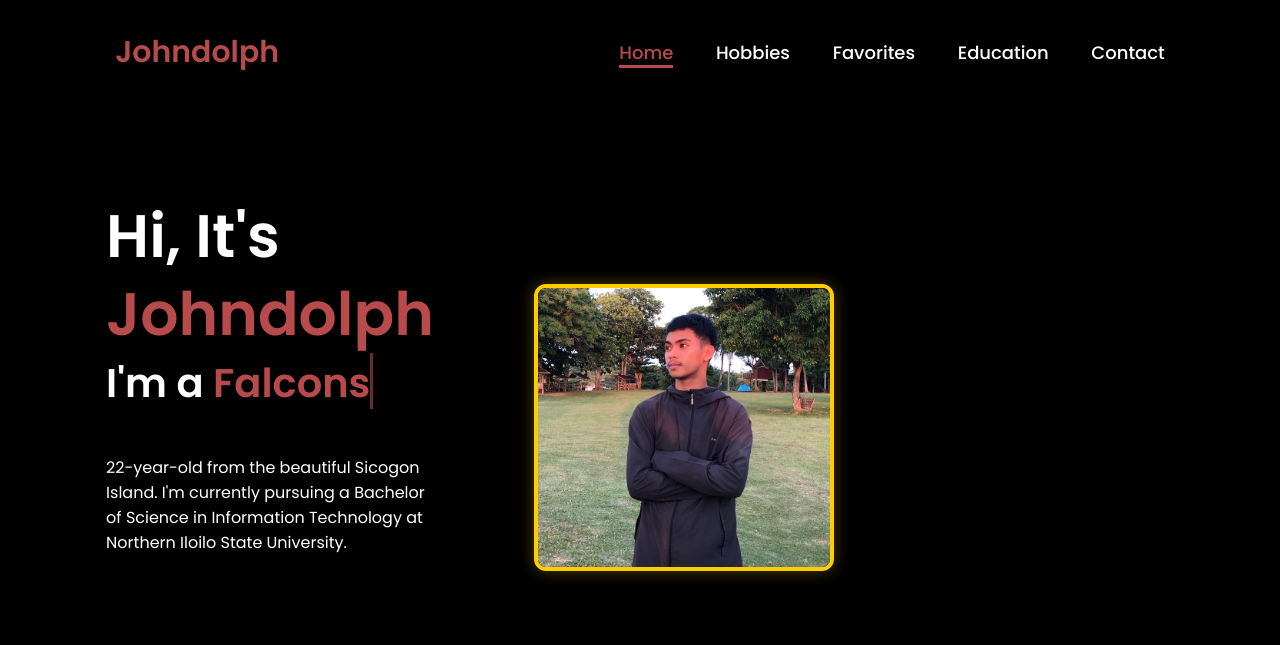
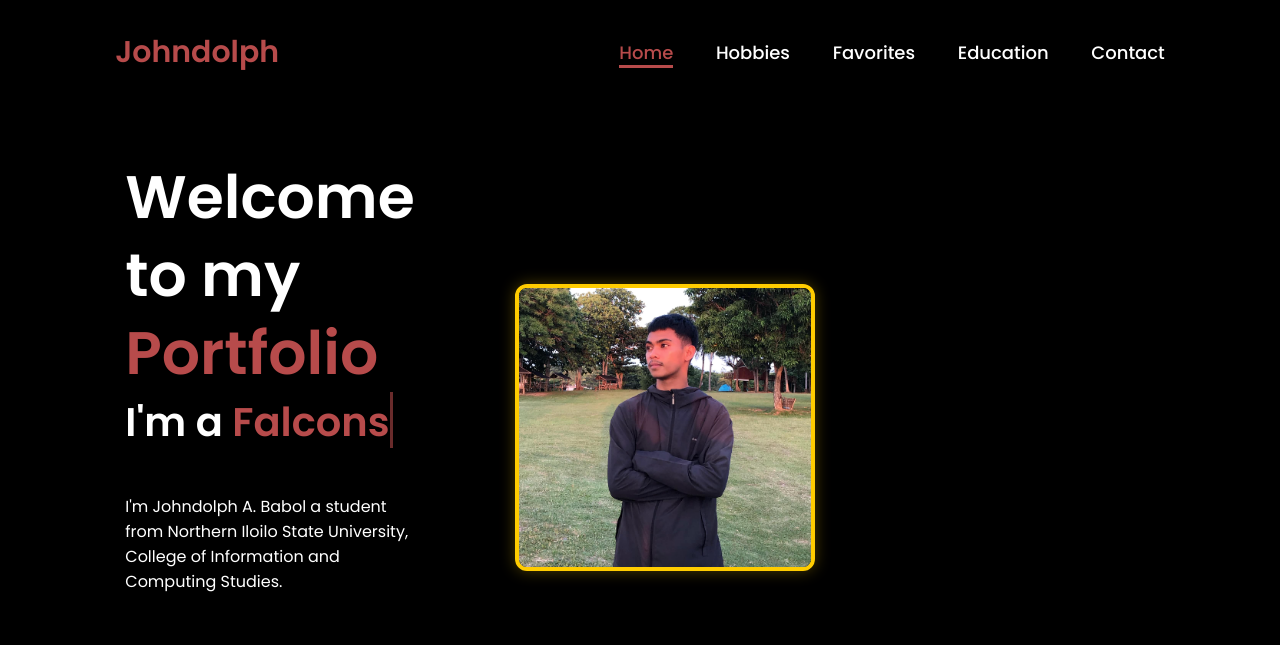
Before and after one commit to Variable27/Johndolph, a plain HTML site: page index.html in a window 1280 px wide. Drawn offline with Linux system fonts and the light colour scheme.

Commit message:
Update index.html

```diff
--- a/index.html
+++ b/index.html
@@ -26,7 +26,7 @@
     <link rel="stylesheet" href="https://cdnjs.cloudflare.com/ajax/libs/font-awesome/6.5.2/css/all.min.css">
     <meta name="keywords" content="Johndolph Babol, NISU, CICS">
     <link rel="stylesheet" href="style.css">
-    <title>Portfolio Website</title>
+    <title>Johndolph Babol | NISU | CICS</title>
 </head>
 <body>
     <header>
@@ -46,9 +46,9 @@
         </div>
 
         <div class="home-content">
-            <h1>Hi, It's <span>Johndolph</span></h1>
+            <h1>Welcome to my <span>Portfolio</span></h1>
             <h3 class="typing-text">I'm a <span></span></h3><br><br>
-            <p> 22-year-old from the beautiful Sicogon Island. I'm currently pursuing a Bachelor of Science in Information Technology at Northern Iloilo State University.</p>
+            <p> I'm Johndolph A. Babol a student from Northern Iloilo State University, College of Information and Computing Studies.</p>
            <br><br><br>
 
         </div>
```
